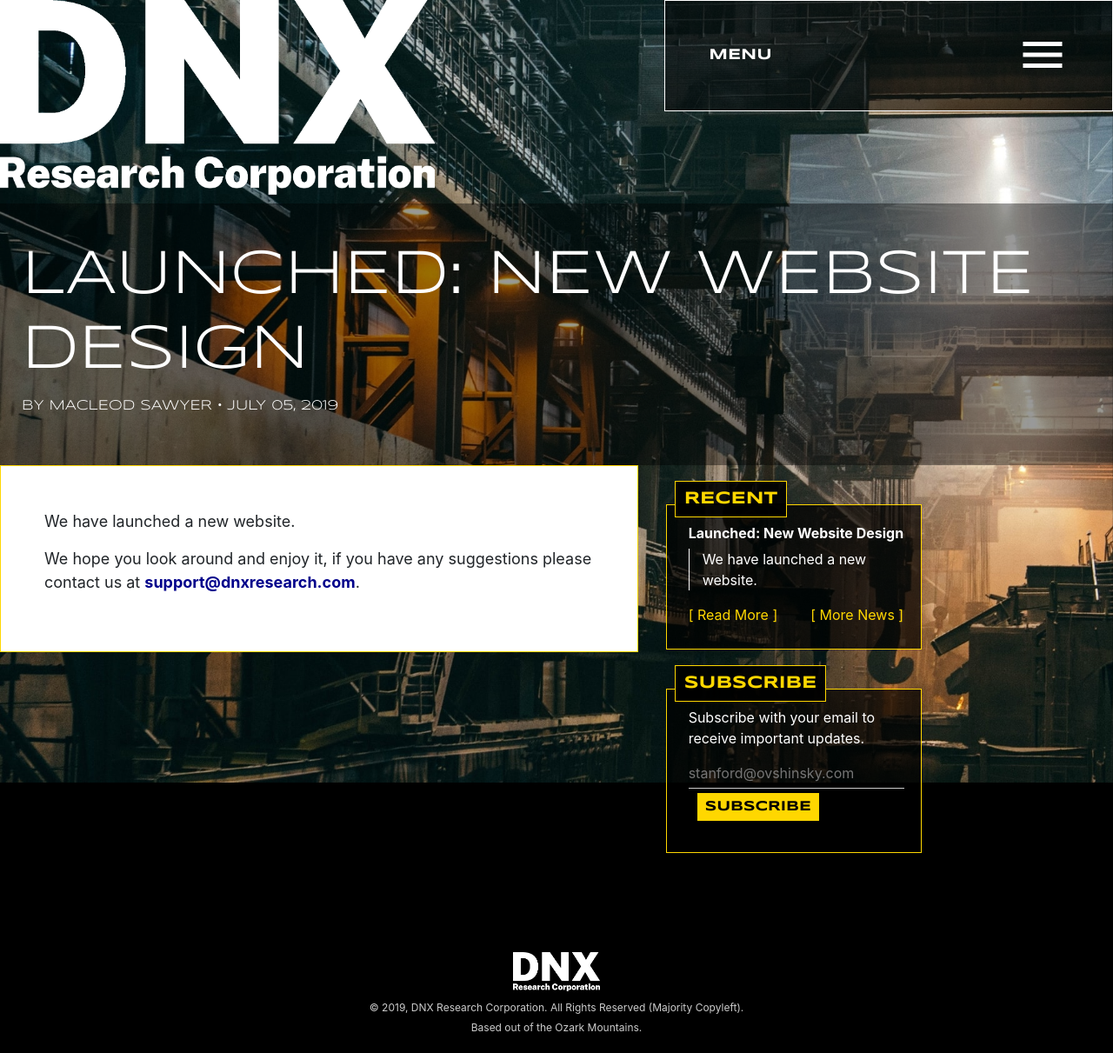
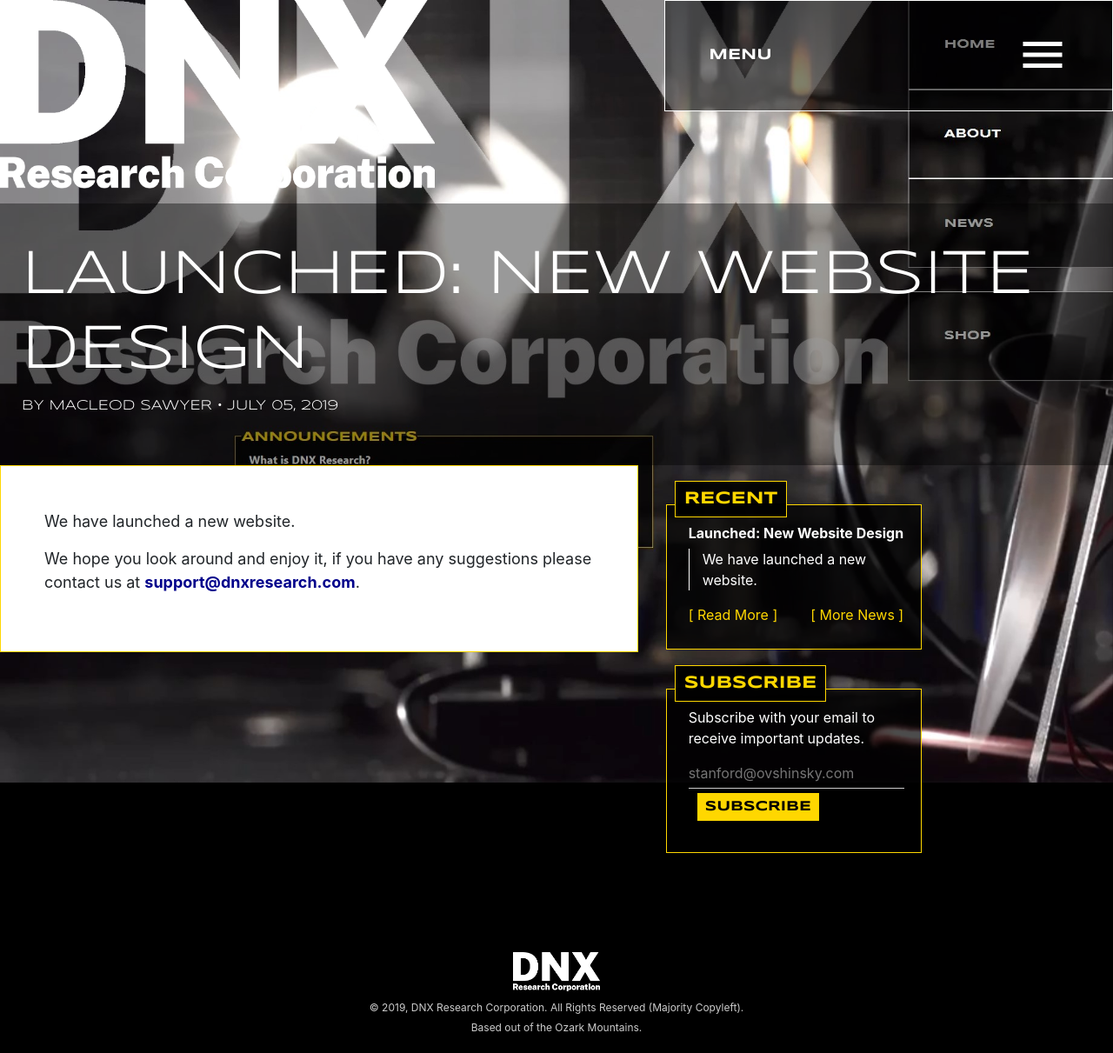
Before and after one commit to dnxresearch/dnxresearch.github.io, a Jekyll site: the page built from _posts/2019-07-05-launched-new-website-design.md, in a window 1280 px wide. Shown: the whole page at 87% size. Built offline with Jekyll 4.4.1, drawn with Linux system fonts in a browser that asks for light colours.

Commit message:
Update Blog “2019-07-05-launched-new-website-design”

```diff
--- a/_posts/2019-07-05-launched-new-website-design.md
+++ b/_posts/2019-07-05-launched-new-website-design.md
@@ -1,7 +1,7 @@
 ---
 layout: post
 title: 'Launched: New Website Design '
-img: /assets/media/images/uploads/ant-rozetsky-SLIFI67jv5k-unsplash.jpg
+img: /assets/media/images/uploads/sharedscreenshot.jpg
 date: 2019-07-05T23:00:12.104Z
 ---
 We have launched a new website.
```
